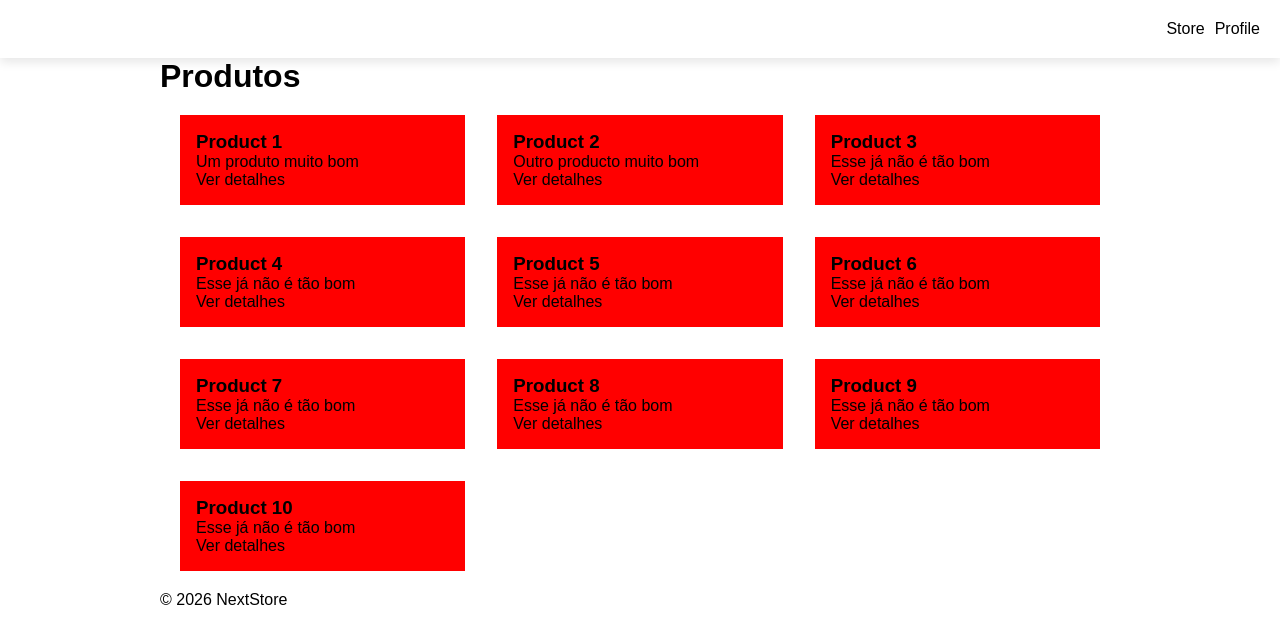
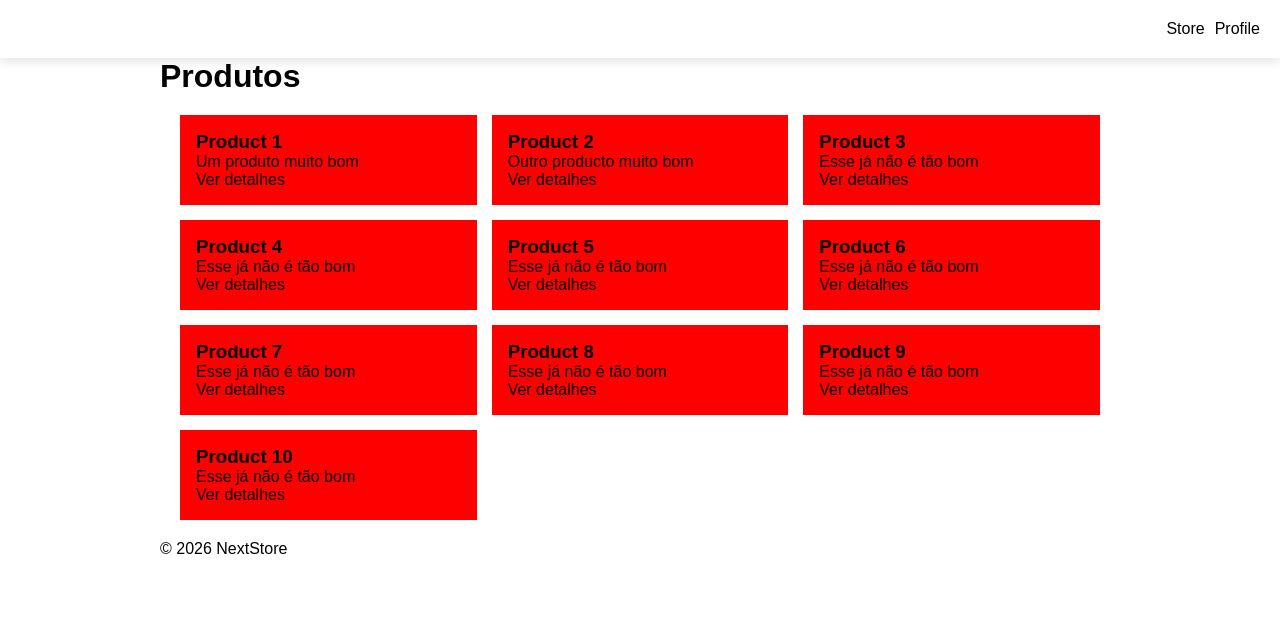
Before and after one commit to dielsonsales/NextStore, a Next.js app: page /products in a window 1280 px wide. Shown: the top 644 px of the page. Built offline with nearby package versions, Linux system fonts and the light colour scheme.

Commit message:
fix: Adjust the gap in the grid component

```diff
--- a/src/app/(store)/products/page.module.css
+++ b/src/app/(store)/products/page.module.css
@@ -1,7 +1,7 @@
 .productsGrid {
   display: grid;
   grid-template-columns: repeat(auto-fill, minmax(250px, 1fr));
-  gap: 2rem;
+  gap: 15px;
   padding: 20px;
 }
 
```
